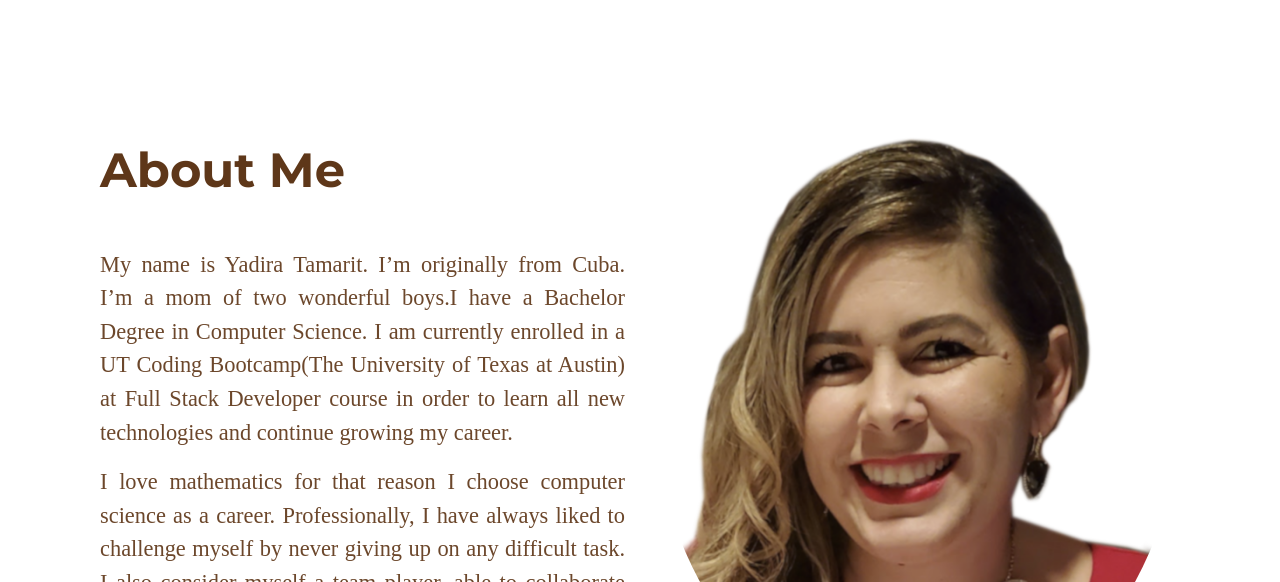
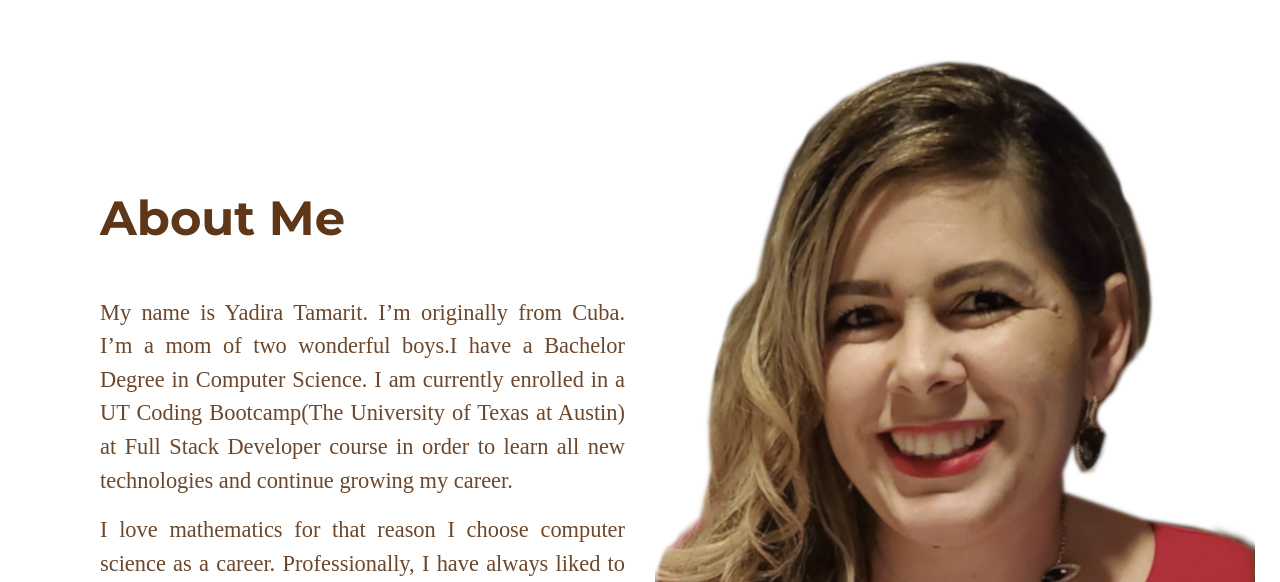
Before and after one commit to ystamaritq/react-portfolio, a React (Create React App) app: page / in a window 1280 px wide. Shown: the part 738-1320 px from the top of the page. Built offline with nearby package versions, Linux system fonts and the light colour scheme.

Commit message:
style on about updated

```diff
--- a/src/components/About.js
+++ b/src/components/About.js
@@ -7,11 +7,11 @@ import {
 	faLinkedin,
 	faFacebook,
 } from "@fortawesome/free-brands-svg-icons";
-import { Container, Row, Col, Image } from "react-bootstrap";
+import { Container, Col, Image } from "react-bootstrap";
 
 const About = () => {
 	return (
-		<Container className="about">
+		<Container className="py-5">
 			<div className="about-content d-sm-block d-lg-flex flex-lg-wrap">
 				<Col className="col-lg-6 col-sm-12">
 					<Fade bottom>
```
